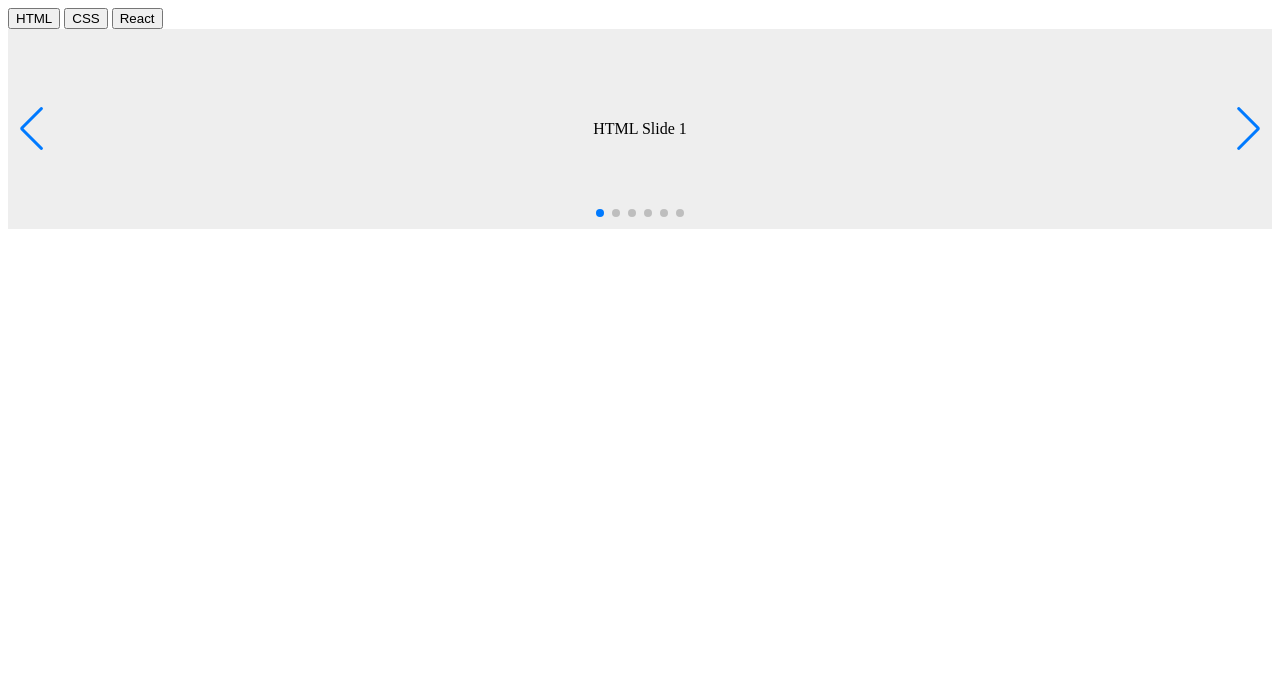
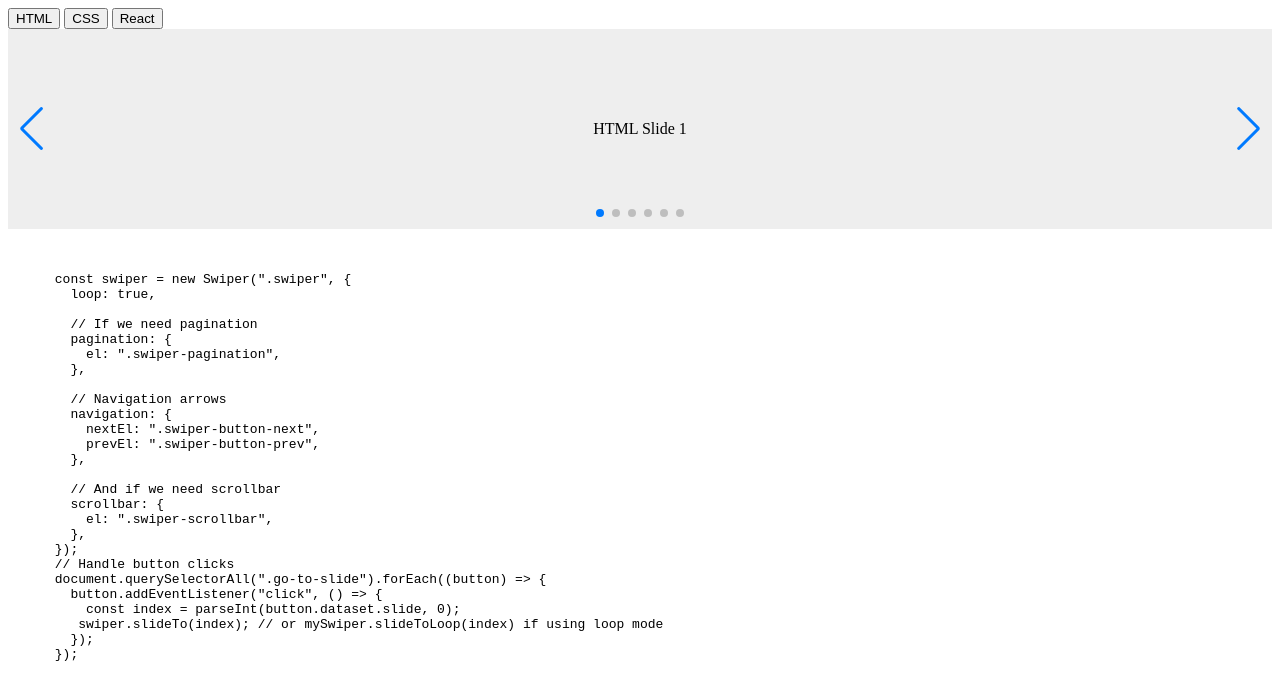
Before and after one commit to ashishmangla0/swiperTabs, a plain HTML site: page index.html in a window 1280 px wide. Drawn offline with nearby package versions, Linux system fonts and the light colour scheme.

Commit message:
inital commit

```diff
--- a/index.html
+++ b/index.html
@@ -53,6 +53,37 @@
       <div class="swiper-button-next html-next"></div>
     </div>
 
+    <pre><code>
+
+      const swiper = new Swiper(".swiper", {
+        loop: true,
+
+        // If we need pagination
+        pagination: {
+          el: ".swiper-pagination",
+        },
+
+        // Navigation arrows
+        navigation: {
+          nextEl: ".swiper-button-next",
+          prevEl: ".swiper-button-prev",
+        },
+
+        // And if we need scrollbar
+        scrollbar: {
+          el: ".swiper-scrollbar",
+        },
+      });
+      // Handle button clicks
+      document.querySelectorAll(".go-to-slide").forEach((button) => {
+        button.addEventListener("click", () => {
+          const index = parseInt(button.dataset.slide, 0);
+         swiper.slideTo(index); // or mySwiper.slideToLoop(index) if using loop mode
+        });
+      });
+
+</code></pre>
+
     <script src="https://cdn.jsdelivr.net/npm/swiper/swiper-bundle.min.js"></script>
 
     <script>
@@ -79,7 +110,7 @@
       document.querySelectorAll(".go-to-slide").forEach((button) => {
         button.addEventListener("click", () => {
           const index = parseInt(button.dataset.slide, 0);
-         swiper.slideTo(index); // or mySwiper.slideToLoop(index) if using loop mode
+          swiper.slideTo(index); // or mySwiper.slideToLoop(index) if using loop mode
         });
       });
     </script>
```
